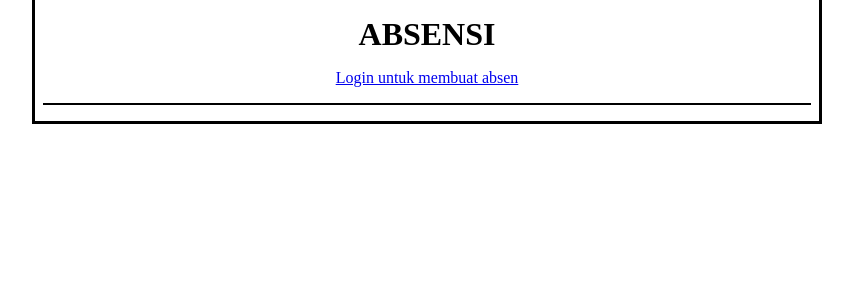
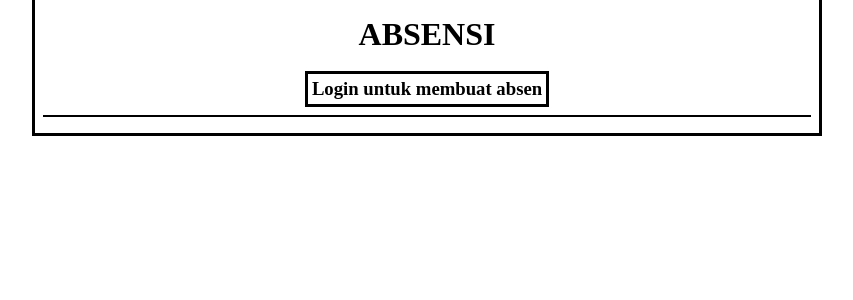
Before and after one commit to gabrield-droid/attendance-app, a PHP site: page / in a window 1280 px wide. Shown: the top 300 px of the page, without its empty margins (213-1066 px from the left). Run offline with PHP 8.4, Linux system fonts and the light colour scheme; data that the repository does not hold is empty.

Commit message:
enhance the appearance of the login info section

```diff
--- a/contents/home.php
+++ b/contents/home.php
@@ -2,8 +2,8 @@
     if (!empty($_SESSION['username']) or !empty($_SESSION['password'])) {
 ?>
 
-<section class="login_info" class="not_logged">
-    <p>Halo, <?= $_SESSION['username']; ?> | <a href="?content=logout">Keluar</a></p>
+<section class="login_info not_logged">
+    Halo, <?= $_SESSION['username']; ?> | <a href="?content=logout"><div>Keluar</div></a>
 </section>
 
 <?php
@@ -11,14 +11,16 @@
 ?>
 
 <section class="login_info logged">
-    <p><a href="?content=login">Login untuk membuat absen</a></p>
+    <a href="?content=login">
+        <div><h3>Login untuk membuat absen</h3></div>
+    </a>
 </section>
-    <hr>
 
 <?php
     }
 ?>
 
+<hr>
 <section class="forms_list">
     <?php include "forms.php"; ?>
 </section>
--- a/css/style.css
+++ b/css/style.css
@@ -21,23 +21,28 @@ header h1 {
     padding: 8px;
 }
 
+/* LOGIN INFO */
+
 .login_info {
     margin-bottom: 8px;
+    width: max-content;
+    margin: auto;
+    margin-top: 10px;
 }
 
-.login_info p {
-    margin-block-start: 0;
-    margin-block-end: 0;
-    padding-block-start: 0.5em;
-    padding-block-end: 0.5em;
-    width: max-content;
-    margin-inline: auto;
+.login_info a {
+    text-decoration: none;
+    color: initial;
 }
 
-.logged a {
-    display: block;
-    width: max-content;
-    margin: auto;
+.login_info div {
+    display: inline-block;
+    border-style: solid;
+    padding: 4px;
+}
+
+.login_info h3 {
+    margin: 0;
 }
 
 hr {
```
